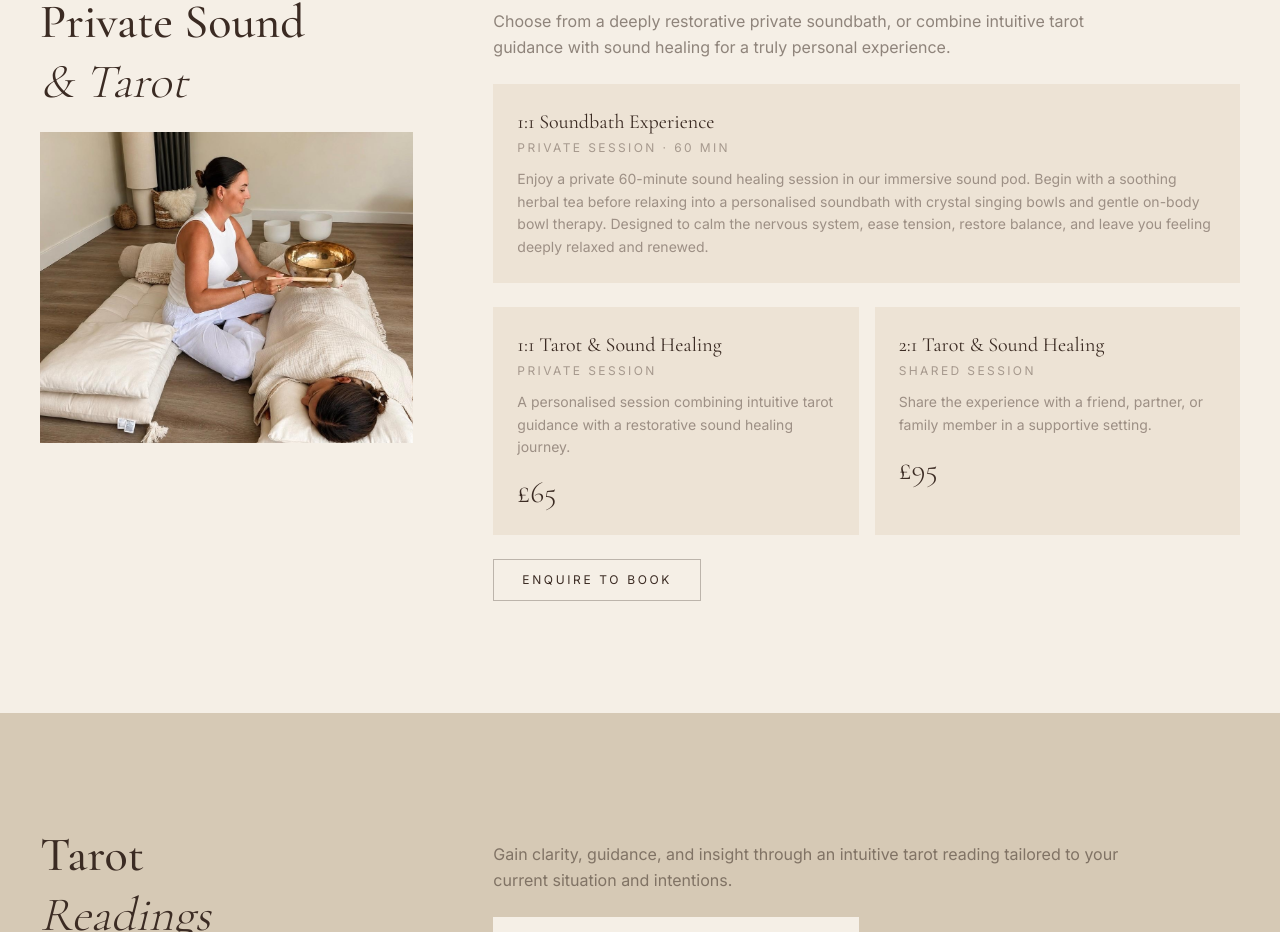
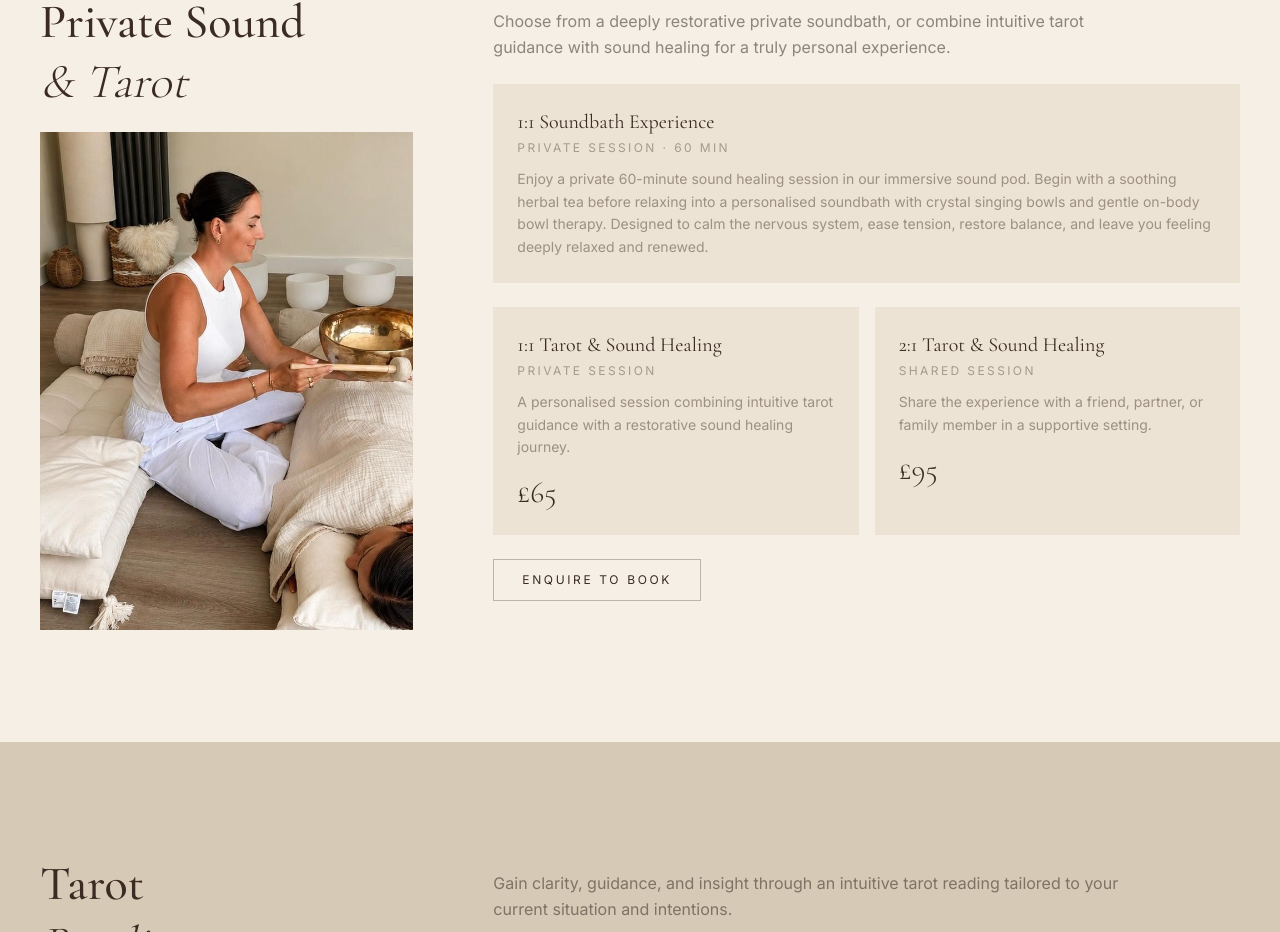
Before and after one commit to SteadyLabsPro/sound-studio, a Next.js app: page /services in a window 1280 px wide. Shown: the part 1110-2042 px from the top of the page. Built offline with nearby package versions, Linux system fonts and the light colour scheme.

Commit message:
Services: taller image on desktop only for Private Sound & Tarot section
Co-Authored-By: Claude Sonnet 4.6 <noreply@anthropic.com>

```diff
--- a/app/components/ServicesDetail.tsx
+++ b/app/components/ServicesDetail.tsx
@@ -76,7 +76,7 @@ export default function ServicesDetail() {
             <h2 className="font-display text-4xl md:text-5xl text-dark font-medium leading-tight">
               Private Sound<br /><em className="font-light italic">&amp; Tarot</em>
             </h2>
-            <div className="relative aspect-[6/5] overflow-hidden">
+            <div className="relative aspect-[6/5] lg:aspect-[3/4] overflow-hidden">
               <Image
                 src="/images/private-sound-bath.jpeg"
                 alt="Sam performing a private 1:1 sound healing session with a client at Sound Studio, Christchurch, Dorset"
```
